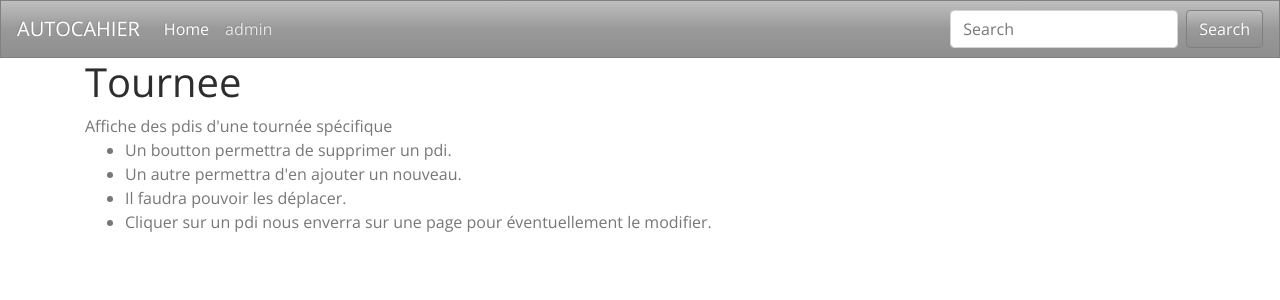
After one commit to rasoirnoir/autocahier, a Symfony app: template templates/main/show.html.twig in a window 1280 px wide. The commit adds this page. Shown: the top 300 px of the page. Run offline with Twig, Linux system fonts and the light colour scheme; the template is opened without the code that fills it, so the values that code supplies are empty; some libraries are stand-ins or nearby versions.

```diff
--- a/templates/base.html.twig
+++ b/templates/base.html.twig
@@ -2,11 +2,37 @@
 <html>
     <head>
         <meta charset="UTF-8">
-        <title>{% block title %}Welcome!{% endblock %}</title>
-        {% block stylesheets %}{% endblock %}
+        <meta name="viewport" content="width=device-width, initial-scale=1.0">
+        <title>{% block title %}Autocahier{% endblock %}</title>
+        {% block stylesheets %}
+            <link rel="stylesheet" href="https://bootswatch.com/4/spacelab/bootstrap.min.css">
+        {% endblock %}
     </head>
     <body>
-        {% block body %}{% endblock %}
+        <nav class="navbar navbar-expand-lg navbar-dark bg-dark">
+            <a class="navbar-brand" href="#">AUTOCAHIER</a>
+            <button class="navbar-toggler" type="button" data-toggle="collapse" data-target="#navbarColor02" aria-controls="navbarColor02" aria-expanded="false" aria-label="Toggle navigation">
+                <span class="navbar-toggler-icon"></span>
+            </button>
+
+            <div class="collapse navbar-collapse" id="navbarColor02">
+                <ul class="navbar-nav mr-auto">
+                    <li class="nav-item active">
+                        <a class="nav-link" href="#">Home <span class="sr-only">(current)</span></a>
+                    </li>
+                    <li class="nav-item">
+                        <a class="nav-link" href="#">admin</a>
+                    </li>
+                </ul>
+                <form class="form-inline my-2 my-lg-0">
+                    <input class="form-control mr-sm-2" type="text" placeholder="Search">
+                    <button class="btn btn-secondary my-2 my-sm-0" type="submit">Search</button>
+                </form>
+            </div>
+        </nav>
+        <div class="container">
+            {% block body %}{% endblock %}
+        </div>
         {% block javascripts %}{% endblock %}
     </body>
 </html>
--- /dev/null
+++ b/templates/main/show.html.twig
@@ -0,0 +1,21 @@
+{% extends 'base.html.twig' %}
+
+
+{% block body %}
+    <h1>Tournee {{ tournee.name }}</h1>
+
+    Affiche des pdis d'une tournée spécifique
+
+    <ul>
+        <li>Un boutton permettra de supprimer un pdi.</li>
+        <li>Un autre permettra d'en ajouter un nouveau.</li>
+        <li>Il faudra pouvoir les déplacer.</li>
+        <li>Cliquer sur un pdi nous enverra sur une page pour éventuellement le modifier.</li>
+    </ul>
+
+
+    {% for pdi in tournee.pdis %}
+        <p><strong>{{pdi.numero}}</strong> {{pdi.libelleid.name}} {{pdi.clientName}} </p>
+    {% endfor %}
+
+{% endblock %}
```
Also changed, not shown: src/Controller/MainController.php (added, +44 -0 lines), src/DataFixtures/TourneeFixtures.php (+15 -1 lines), src/Entity/Pdi.php (+17 -4 lines), src/Migrations/Version20200221154428.php (added, +35 -0 lines), templates/main/editPdi.html.twig (added, +15 -0 lines), templates/main/index.html.twig (added, +21 -0 lines).
